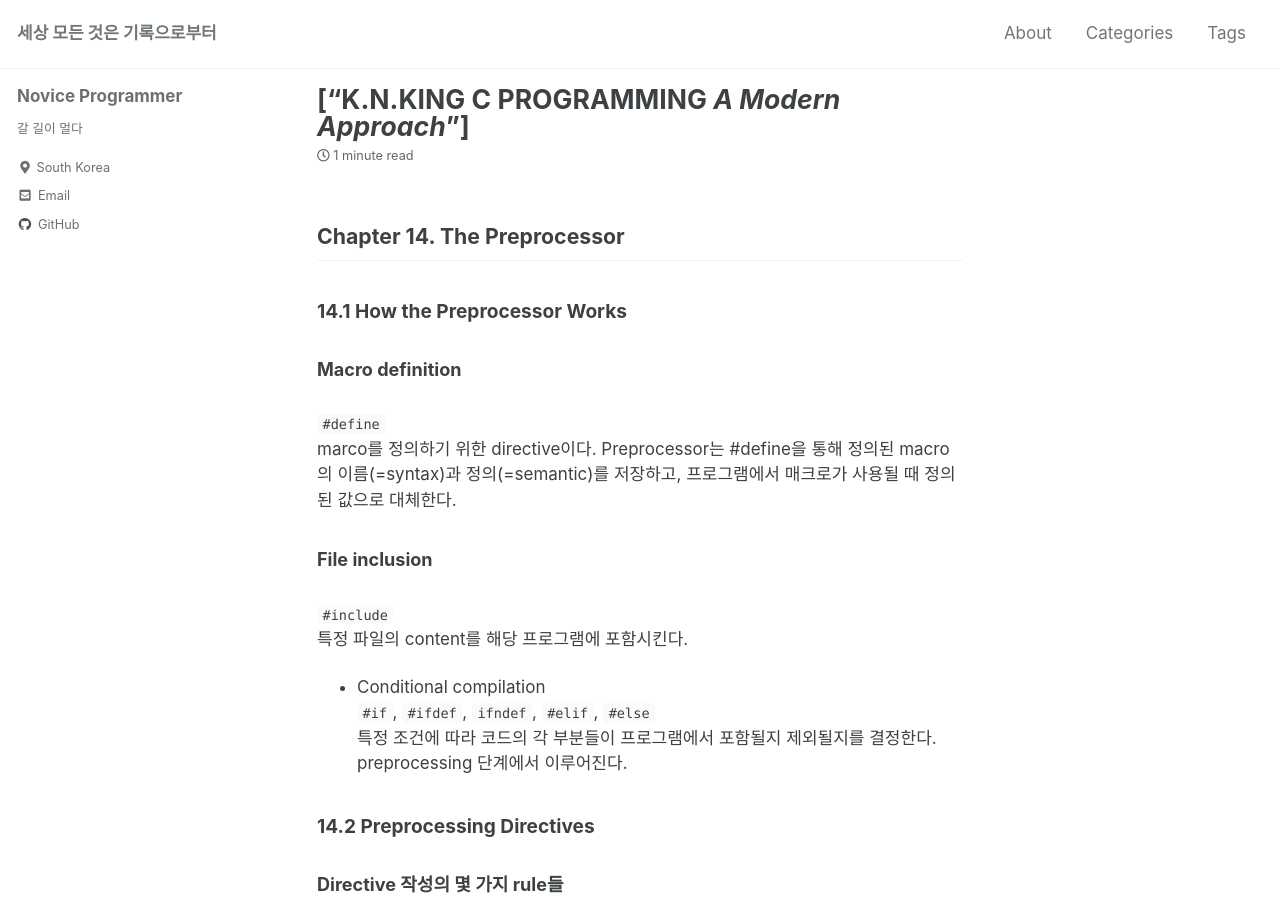
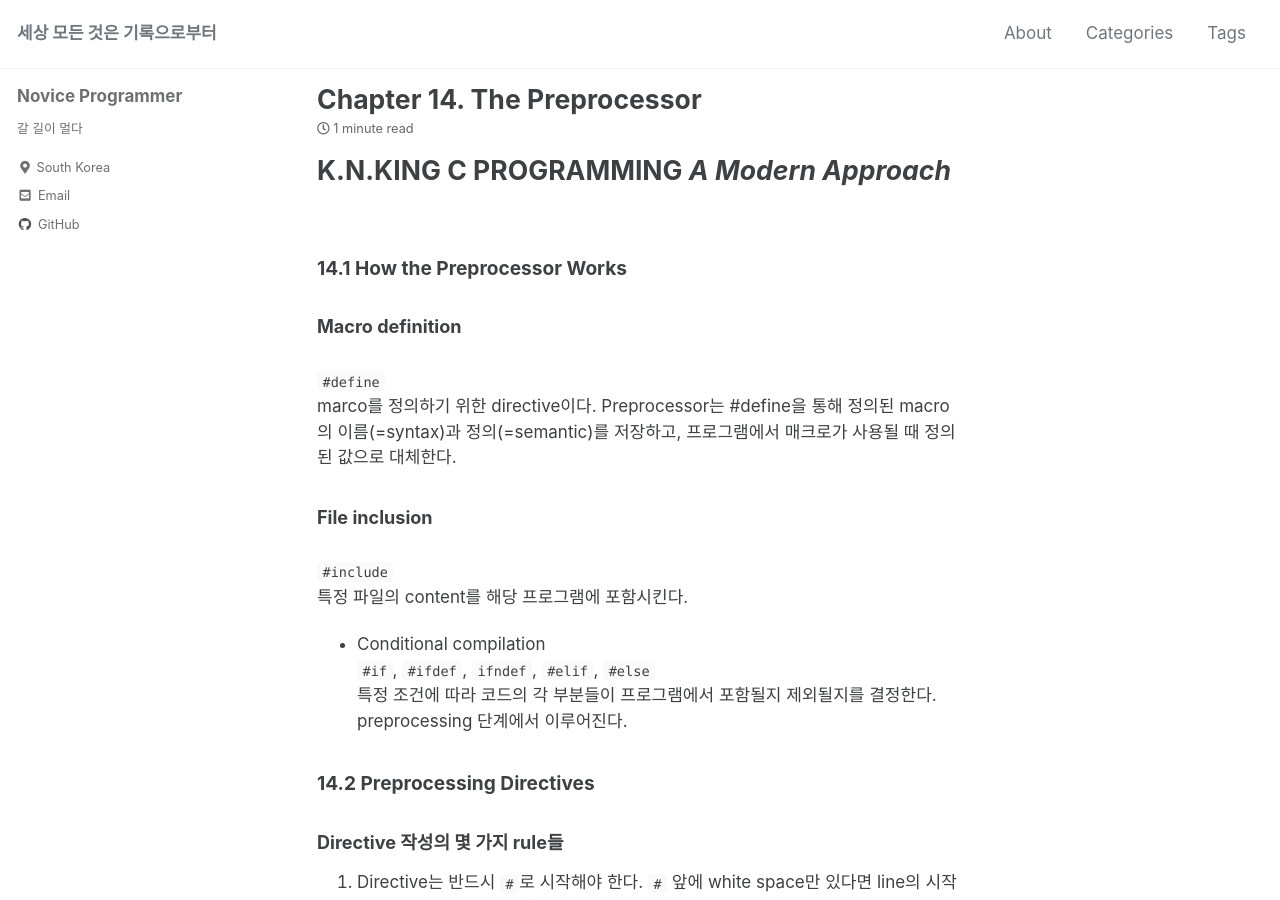
Before and after one commit to JuTaK97/JuTaK97.github.io, a Jekyll site: the page built from _posts/2022-03-10-C-14.md, in a window 1280 px wide and 900 px high. Built offline with Jekyll 4.4.1, drawn with Linux system fonts in a browser that asks for light colours; cached includes are drawn as plain includes.

Commit message:
Update 2022-03-10-C-14.md

````diff
--- a/_posts/2022-03-10-C-14.md
+++ b/_posts/2022-03-10-C-14.md
@@ -1,13 +1,12 @@
 ---
-title :
-  - K.N.KING **C PROGRAMMING** *A Modern Approach*
+title : "Chapter 14. The Preprocessor"
 categories :
   - C
 tags :
   - C
 last_modified_at: 2020-03-10T12:33:00-05:00
 ---
-## Chapter 14. The Preprocessor
+# K.N.KING **C PROGRAMMING** *A Modern Approach*
 ### 14.1 How the Preprocessor Works
 #### Macro definition<br />
 ```#define``` <br />
````
